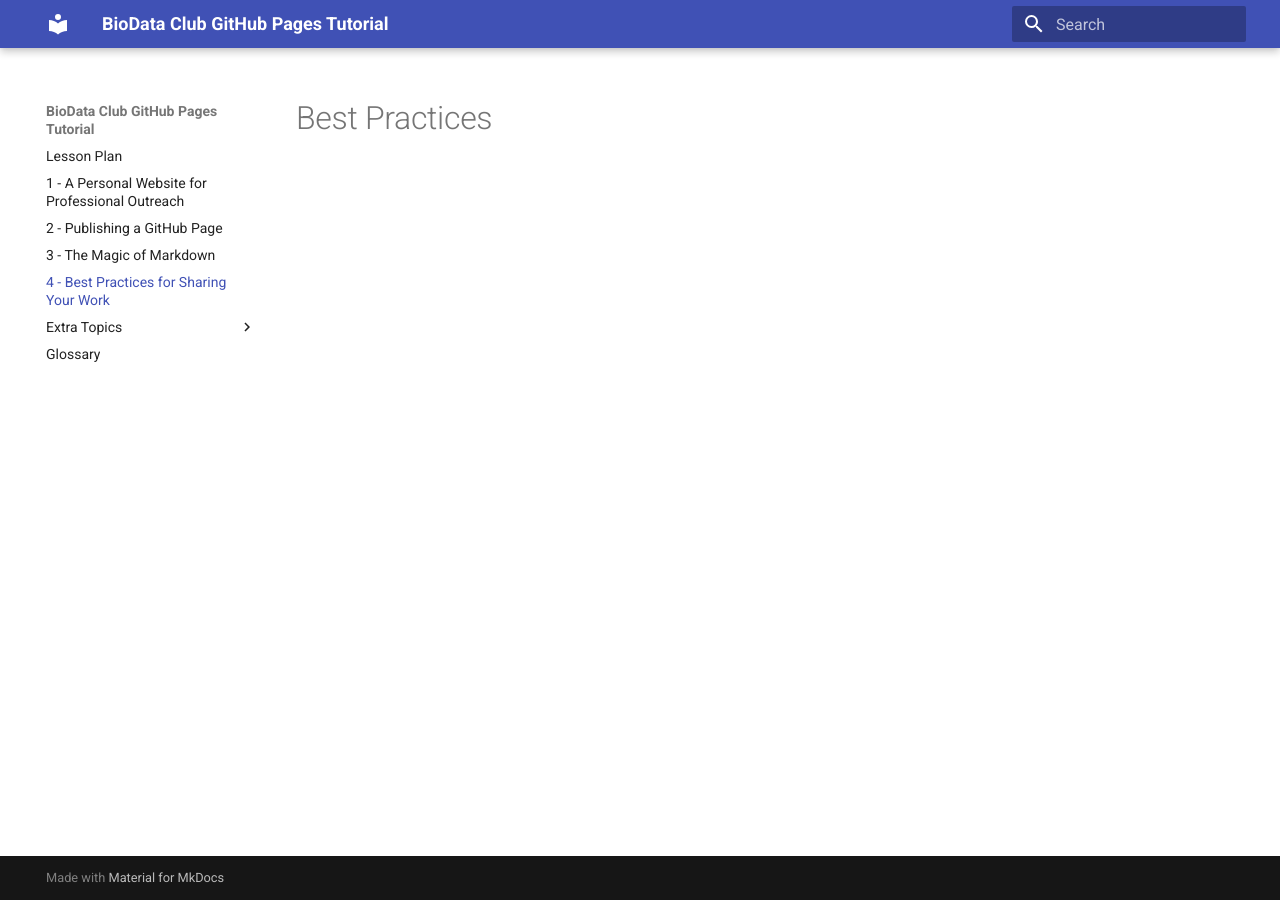
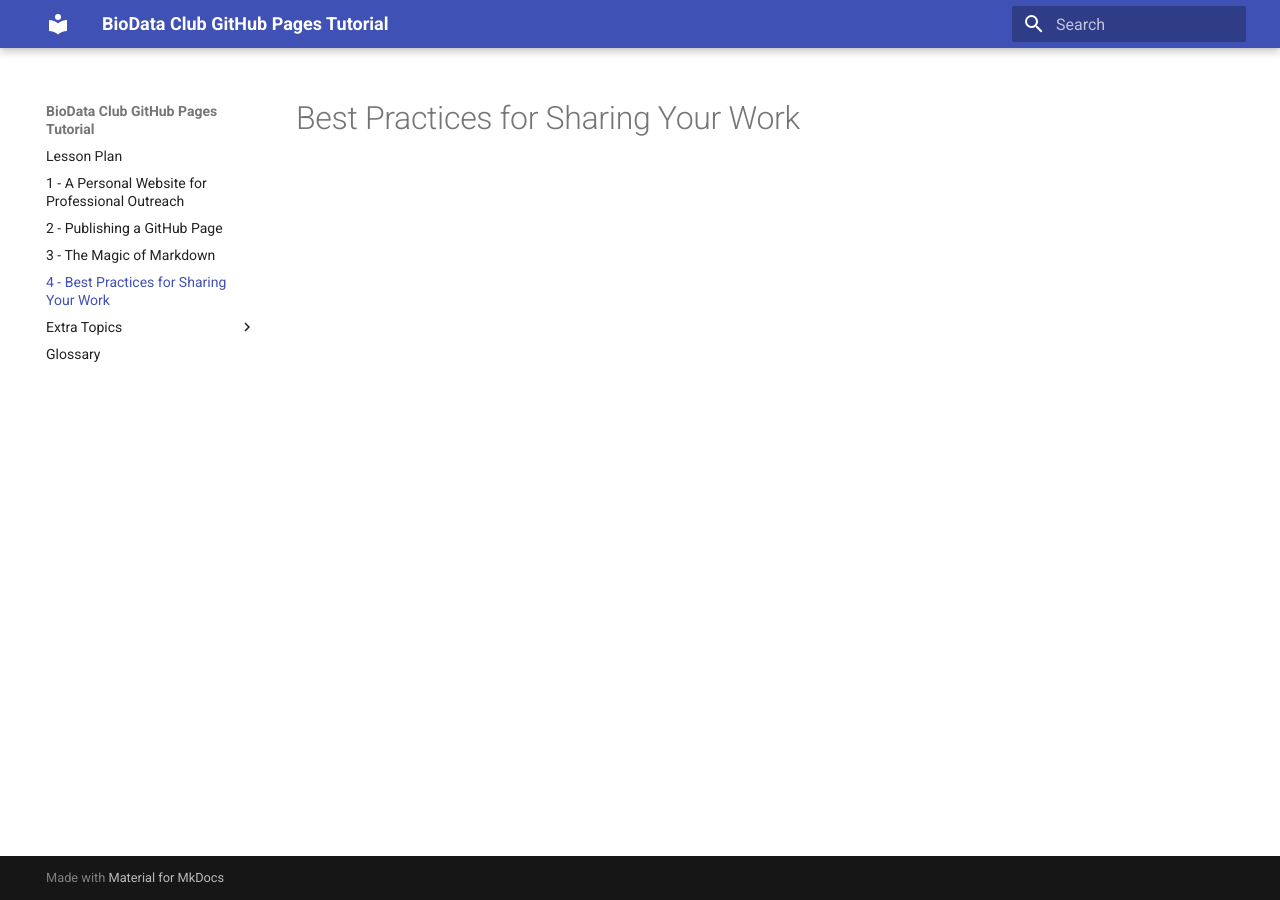
Before and after one commit to BioData-Club/ghpages-rtd, an MkDocs documentation site: the page built from docs/lessons/4.md, in a window 1280 px wide. Built offline with MkDocs 1.6.1 and Material for MkDocs 9.7.7, drawn with Linux system fonts in a browser that asks for light colours; old or Windows-style settings are respelled for this version of MkDocs.

Commit message:
Update 4.md

```diff
--- a/docs/lessons/4.md
+++ b/docs/lessons/4.md
@@ -1 +1 @@
-# Best Practices
+# Best Practices for Sharing Your Work
```
